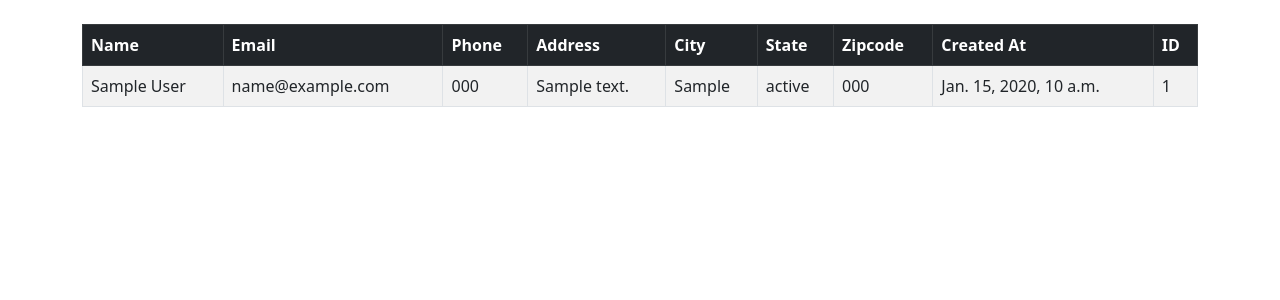
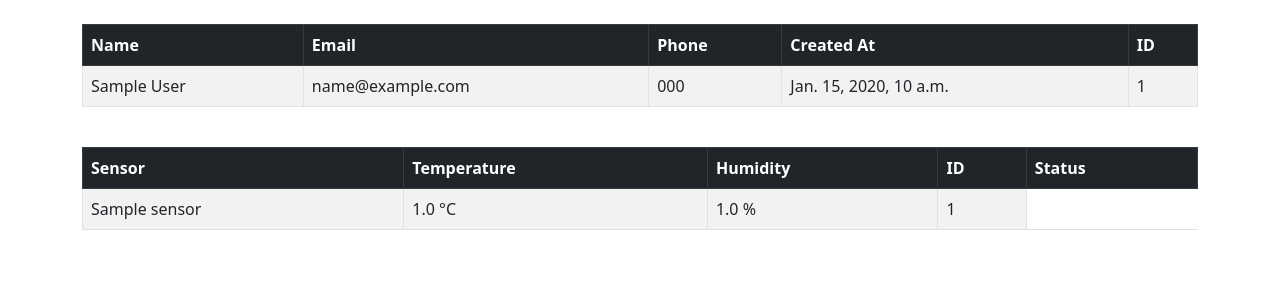
Before and after one commit to cucuradu/GW-back, a Django app: template dcrm/dcrm/website/templates/home.html in a window 1280 px wide. Shown: the part 56-356 px from the top of the page. Run offline with Django 4.2, Linux system fonts and the light colour scheme; the template is opened without the code that fills it: values that come from a table or form of the project are taken from there, others are empty; a user stored in the database is signed in; tables that the repository leaves empty hold one stand-in row (values such as "Sample post"); parts of the project's set-up code (start-up, migrations or seed data) failed here and were passed over.

Commit message:
Sensor table and data comparison

```diff
--- a/dcrm/dcrm/website/admin.py
+++ b/dcrm/dcrm/website/admin.py
@@ -1,7 +1,10 @@
 from django.contrib import admin
 from .models import Record
 from .models import Sensor
+from .models import Plant
 
 admin.site.register(Record)
 
 admin.site.register(Sensor)
+
+admin.site.register(Plant)
--- a/dcrm/dcrm/website/models.py
+++ b/dcrm/dcrm/website/models.py
@@ -6,17 +6,28 @@ class Record(models.Model):
     last_name = models.CharField(max_length=50)
     email = models.CharField(max_length=100)
     phone = models.CharField(max_length=15)
-    address = models.CharField(max_length=100)
-    city = models.CharField(max_length=50)
-    state = models.CharField(max_length=50)
-    zipcode = models.CharField(max_length=20)
 
     def __str__(self):
         return (f"{self.first_name} {self.last_name}")
 
-class Sensor(models.Model):
-    sensor_location = models.FloatField()
-    sensor_name = models.CharField(max_length=50)
+class Plant(models.Model):
+    usual_name = models.CharField(max_length=50)
+    latin_name = models.CharField(max_length=50)
+    sodium_level = models.FloatField()
+    potassium_level = models.FloatField()
+    ph_levels = models.FloatField()
+    temperature = models.FloatField()
+    humidity_level=models.FloatField()
 
     def __str__(self):
-        return(f"{self.sensor_name}")
+        return (f"{self.usual_name}")
+
+class Sensor(models.Model):
+    sensor_location = models.CharField(max_length=100)
+    sensor_name = models.CharField(max_length=50)
+    sensor_type = models.CharField(max_length=50)
+    sensor_info_temperature = models.FloatField()
+    sensor_info_humidity = models.FloatField()
+
+    def __str__(self):
+        return(f"{self.sensor_name} {self.sensor_type}")
--- a/dcrm/dcrm/website/templates/home.html
+++ b/dcrm/dcrm/website/templates/home.html
@@ -10,10 +10,6 @@
       <th scope="col">Name</th>
       <th scope="col">Email</th>
       <th scope="col">Phone</th>
-      <th scope="col">Address</th>
-      <th scope="col">City</th>
-      <th scope="col">State</th>
-      <th scope="col">Zipcode</th>
       <th scope="col">Created At</th>
       <th scope="col">ID</th>
     </tr>
@@ -26,18 +22,59 @@
           {{ record.last_name }}</td>
           <td>{{ record.email }}</td>
           <td>{{ record.phone }}</td>
-          <td>{{ record.address }}</td>
-          <td>{{ record.city }}</td>
-          <td>{{ record.state }}</td>
-          <td>{{ record.zipcode }}</td>
           <td>{{ record.created_at }}</td>
           <td>{{ record.id }}</td>
         </tr>
-  {% endfor %}
-{% endif %}
+        {% endfor %}
+      {% endif %}
   </tbody>
 </table>
+</br>
 
+<table class="table table-striped table-hover table-bordered">
+  <thead class="table-dark">
+    <tr>
+      <th scope="col">Sensor</th>
+      <th scope="col">Temperature</th>
+      <th scope="col">Humidity</th>
+      <th scope="col">ID</th>
+      <th scope="col">Status</th>
+    </tr>
+  </thead>
+  <tbody>
+      {% if sensors %}
+        {% for sensor in sensors %}
+        <tr>
+          <td>{{ sensor.sensor_name }}</td>
+          <td>{{ sensor.sensor_info_temperature }} °C</td>
+          <td>{{ sensor.sensor_info_humidity }} %</td>
+          <td>{{ sensor.id }}</td>
+        </tr>
+        {% endfor %}
+      {% endif %}
+  </tbody>
+</table>
+</br>
+
+{% if sensors %}
+  {% if plants %}
+  {% for sensor in sensors %}
+    {% for plant in plants %}
+      {% if sensor.sensor_type == plant.usual_name %}
+        {% if sensor.sensor_info_temperature != plant.temperature %}
+          <div class="alert alert-warning" role="alert">
+            Alert for {{sensor.sensor_name}}
+          </div>
+        {% elif sensor.sensor_info_temperature == plant.temperature %}
+          <div class="alert alert-success" role="alert">
+            A simple success alert—check it out!
+          </div>
+        {% endif %}
+      {% endif %}
+    {% endfor %}
+  {% endfor %}
+  {% endif %}
+{% endif %}
 
 {% else %}
 <h1>Login</h1>
--- a/dcrm/dcrm/website/views.py
+++ b/dcrm/dcrm/website/views.py
@@ -4,10 +4,12 @@ from django.contrib import messages
 from .forms import SignUpForm
 from .models import Record
 from .models import Sensor
+from .models import Plant
 
 def home(request):
     records = Record.objects.all()
     sensors = Sensor.objects.all()
+    plants = Plant.objects.all()
 
     # Check if logging in
     if request.method == 'POST':
@@ -23,7 +25,7 @@ def home(request):
             messages.error(request, 'There was an error')
             return redirect('home')
     else:
-        return render(request, 'home.html', {'records':records})
+        return render(request, 'home.html', {'records':records, 'sensors':sensors, 'plants':plants})
 
 
 def logout_user(request):
```
Also changed, not shown: dcrm/dcrm/website/migrations/0004_sensor_sensor_info_humidity_and_more.py (added), dcrm/dcrm/website/migrations/0005_plants_remove_record_address_remove_record_city_and_more.py (added), dcrm/dcrm/website/migrations/0006_rename_plants_plant.py (added).
